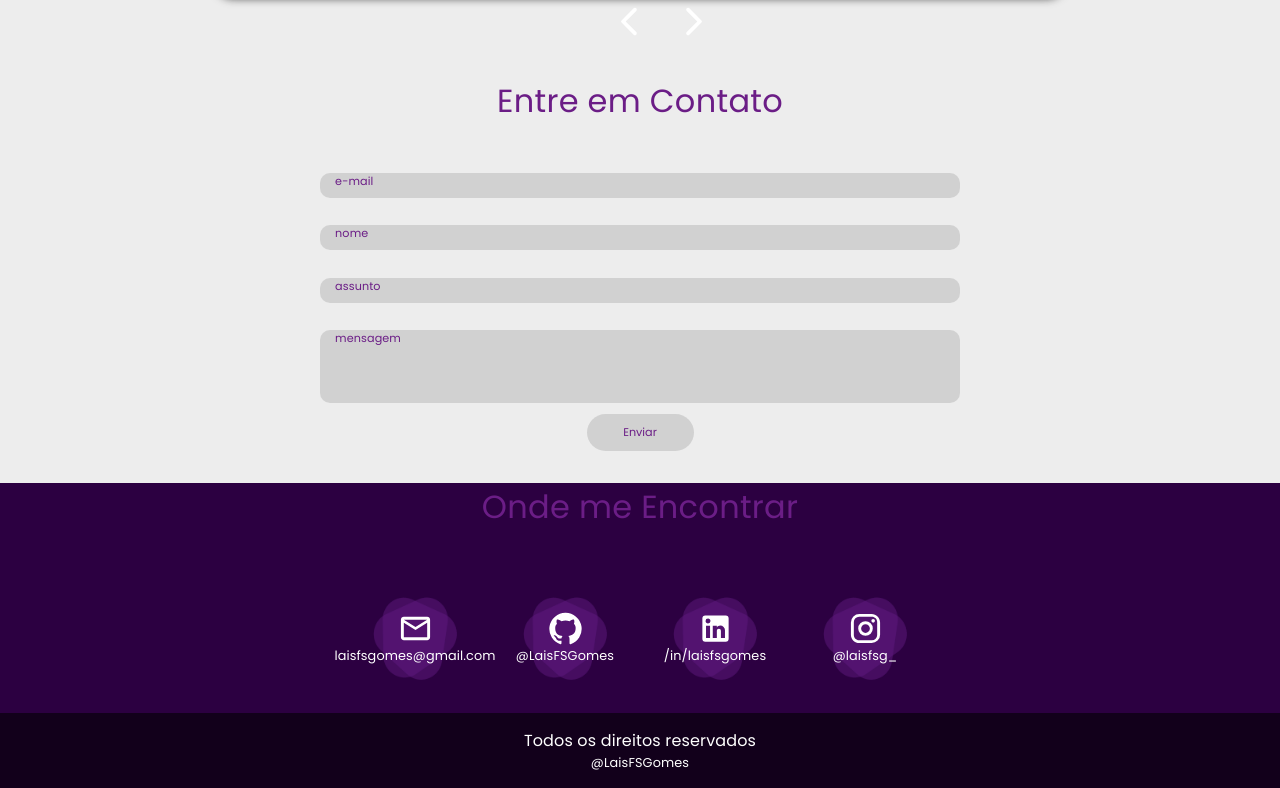
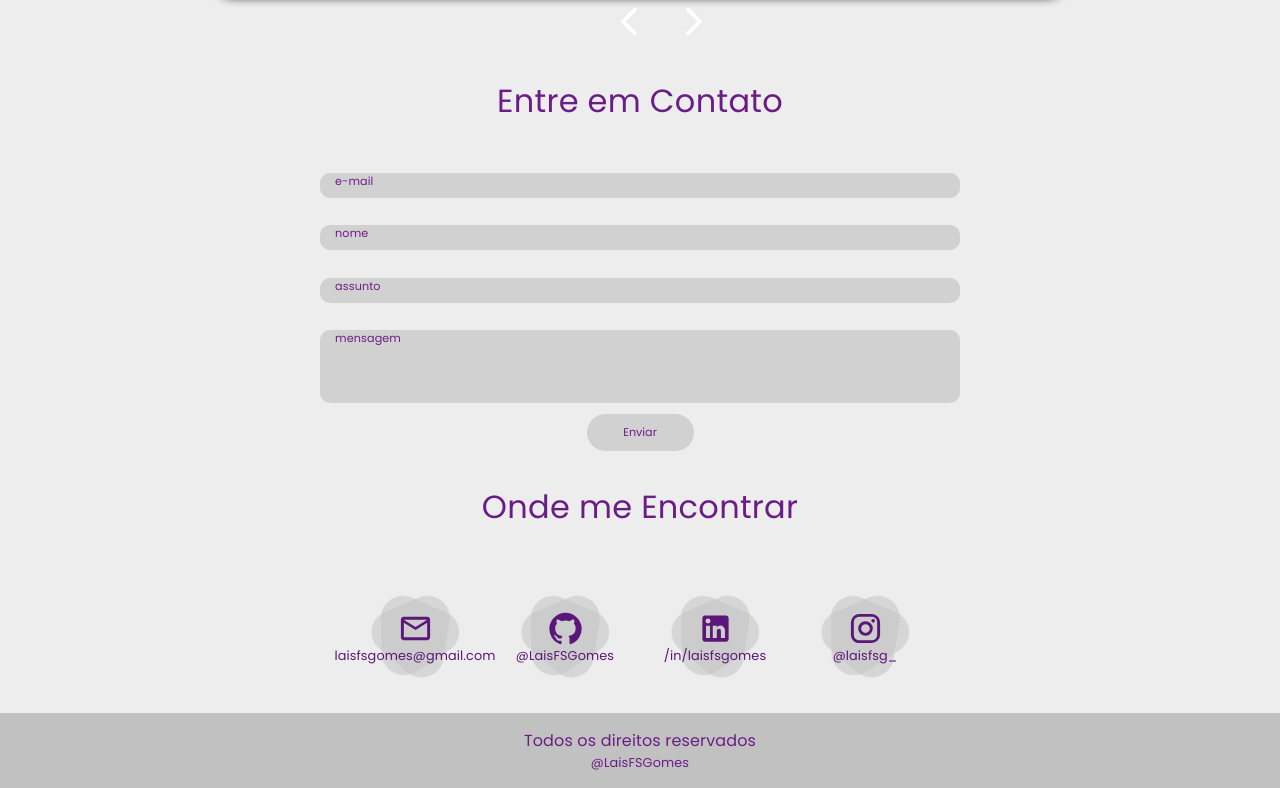
Before and after one commit to LaisFSGomes/meu-portfolio, a React (Create React App) app: page / in a window 1280 px wide. Shown: the part 1897-2685 px from the top of the page. Built offline with nearby package versions, Linux system fonts and the light colour scheme.

Commit message:
chore: adicionando a mudança de modo ao onde me encontrar e footer

```diff
--- a/src/components/ContactIcon/ContactIcon.styles.ts
+++ b/src/components/ContactIcon/ContactIcon.styles.ts
@@ -1,9 +1,34 @@
 import { styled } from "@mui/system";
 import { Box, Typography } from "@mui/material";
-const icon = require("assets/icons/contactdraw.png");
+const iconDark = require("assets/icons/contactdraw-dark.png");
+const iconLight = require("assets/icons/contactdraw-light.png");
 
-export const ContactMeWrapper = styled(Box)({
-  backgroundImage: `url(${icon})`,
+export const ContactMeWrapperDark = styled(Box)({
+  backgroundImage: `url(${iconDark})`,
+  backgroundSize: "90px 90px",
+  backgroundRepeat: "no-repeat",
+  backgroundPosition: "center",
+  width: "150px",
+  height: "150px",
+  display: "flex",
+  flexDirection: "column",
+  justifyContent: "center",
+  alignItems: "center",
+  color: "#FFFFFF",
+  cursor: "pointer",
+  "& svg": {
+    "& path": {
+      fill: "#FFFFFF",
+    },
+  },
+  "@media (max-width: 360px)": {
+    width: "100px",
+    height: "100px",
+    backgroundSize: "80px 80px",
+  },
+});
+export const ContactMeWrapperLight = styled(Box)({
+  backgroundImage: `url(${iconLight})`,
   backgroundSize: "90px 90px",
   backgroundRepeat: "no-repeat",
   backgroundPosition: "center",
@@ -16,7 +41,7 @@ export const ContactMeWrapper = styled(Box)({
   cursor: "pointer",
   "& svg": {
     "& path": {
-      fill: "#FFFFFF",
+      fill: "#5A1779",
     },
   },
   "@media (max-width: 360px)": {
@@ -27,7 +52,12 @@ export const ContactMeWrapper = styled(Box)({
 });
 
 export const Text = styled(Typography)({
-  color: "#FFFFFF",
   fontFamily: "Poppins, sans-serif",
   fontSize: "0.8em",
+  "&.dark": {
+    color: "#FFFFFF",
+  },
+  "&.light": {
+    color: "#5A1779",
+  },
 });
--- a/src/components/ContactIcon/ContactIcon.tsx
+++ b/src/components/ContactIcon/ContactIcon.tsx
@@ -1,5 +1,6 @@
 import React from "react";
-import { ContactMeWrapper, Text } from "./ContactIcon.styles";
+import { ContactMeWrapperDark, ContactMeWrapperLight, Text } from "./ContactIcon.styles";
+import { ModeContext } from "contexts/DarkLight";
 interface ContactIconProps {
   icon: React.ReactNode;
   link: string;
@@ -11,13 +12,28 @@ export const ContactIcon: React.FC<ContactIconProps> = ({
   link,
   text,
 }) => {
-    const onContactClick = () => {
-        window.open(link, "_blank");
-    }
+  const { mode } = React.useContext(ModeContext);
+  const onContactClick = () => {
+    window.open(link, "_blank");
+  };
   return (
-    <ContactMeWrapper onClick={onContactClick}>
-      {icon}
-      <Text> {text} </Text>
-    </ContactMeWrapper>
+    // <ContactMeWrapper onClick={onContactClick}>
+    //   {icon}
+    //   <Text> {text} </Text>
+    // </ContactMeWrapper>
+
+    <React.Fragment>
+      {mode === "dark" ? (
+        <ContactMeWrapperDark onClick={onContactClick}>
+          {icon}
+          <Text> {text} </Text>
+        </ContactMeWrapperDark>
+      ) : (
+        <ContactMeWrapperLight onClick={onContactClick}>
+          {icon}
+          <Text className= {mode} > {text} </Text>
+        </ContactMeWrapperLight>
+      )}
+    </React.Fragment>
   );
 };
--- a/src/components/ContactMe/ContactMe.styles.ts
+++ b/src/components/ContactMe/ContactMe.styles.ts
@@ -2,18 +2,22 @@ import { styled } from "@mui/system";
 import { Box } from "@mui/material";
 
 export const ContactMeWrapper = styled(Box)({
-    background: "#2C0041",
     display: "flex",
     flexDirection: "column",
     justifyContent: "center",
     alignItems: "center",
-    padding: "0px 1em"
+    padding: "0px 1em",
+    "&.dark": {
+        background: "#2C0041",
+    },
+    "&.light": {
+        background: "#EDEDED",
+    },
 });
 
 export const Container = styled(Box)({
     display: "grid",
     gridTemplateColumns: "repeat(4, 1fr)",
-
     "@media (max-width: 660px)": {
         gridTemplateColumns: "repeat(2, 1fr)",
     },
--- a/src/components/ContactMe/ContactMe.tsx
+++ b/src/components/ContactMe/ContactMe.tsx
@@ -8,13 +8,15 @@ import LinkedInIcon from "@mui/icons-material/LinkedIn";
 import InstagramIcon from "@mui/icons-material/Instagram";
 import Aos from "aos";
 import "aos/dist/aos.css";
+import { ModeContext } from "contexts/DarkLight";
 
 export const ContactMe: React.FC = () => {
+  const { mode } = React.useContext(ModeContext);
   React.useEffect(() => {
     Aos.init({ duration: 2000 });
   }, [])
   return (
-    <ContactMeWrapper>
+    <ContactMeWrapper className= {mode} >
       <Title>Onde me Encontrar</Title>
       <Container data-aos = "zoom-in">
         <ContactIcon
--- a/src/components/Footer/Footer.styles.ts
+++ b/src/components/Footer/Footer.styles.ts
@@ -2,24 +2,39 @@ import { styled } from "@mui/system";
 import { Box, Typography } from "@mui/material";
 
 export const FooterWrapper = styled(Box)({
-  background: "#12001B",
   display: "flex",
   flexDirection: "column",
   justifyContent: "center",
   alignItems: "center",
   height: "75px",
+  "&.dark": {
+    background: "#12001B",
+  },
+  "&.light": {
+    background: "#C1C1C1",
+  },
 });
 
 export const FooterTitle = styled(Typography)({
-  color: "#FFFFFF",
   fontFamily: "Poppins, sans-serif",
   fontSize: "1em",
   textAlign: "center",
+  "&.dark": {
+    color: "#FFFFFF",
+  },
+  "&.light": {
+    color: "#6B1D86",
+  },
 });
 
 export const FooterGit = styled(Typography)({
-  color: "#FFFFFF",
   fontFamily: "Poppins, sans-serif",
   fontSize: "0.8em",
   textAlign: "center",
+  "&.dark": {
+    color: "#FFFFFF",
+  },
+  "&.light": {
+    color: "#6B1D86",
+  },
 });
--- a/src/components/Footer/Footer.tsx
+++ b/src/components/Footer/Footer.tsx
@@ -1,13 +1,15 @@
 import React from "react";
 import { FooterWrapper, FooterGit, FooterTitle } from "./Footer.styles";
+import { ModeContext } from "contexts/DarkLight";
 
 export const Footer: React.FC = () => {
+    const { mode } = React.useContext(ModeContext);
     return (
-        <FooterWrapper>
-            <FooterTitle>
+        <FooterWrapper className= {mode} >
+            <FooterTitle className= {mode} >
                 Todos os direitos reservados
             </FooterTitle>
-            <FooterGit>
+            <FooterGit className= {mode} >
                 @LaisFSGomes
             </FooterGit>
         </FooterWrapper>
```
Also changed, not shown: src/assets/icons/contactdraw-dark.png (renamed from src/assets/icons/contactdraw.png), src/assets/icons/contactdraw-light.png (added).
